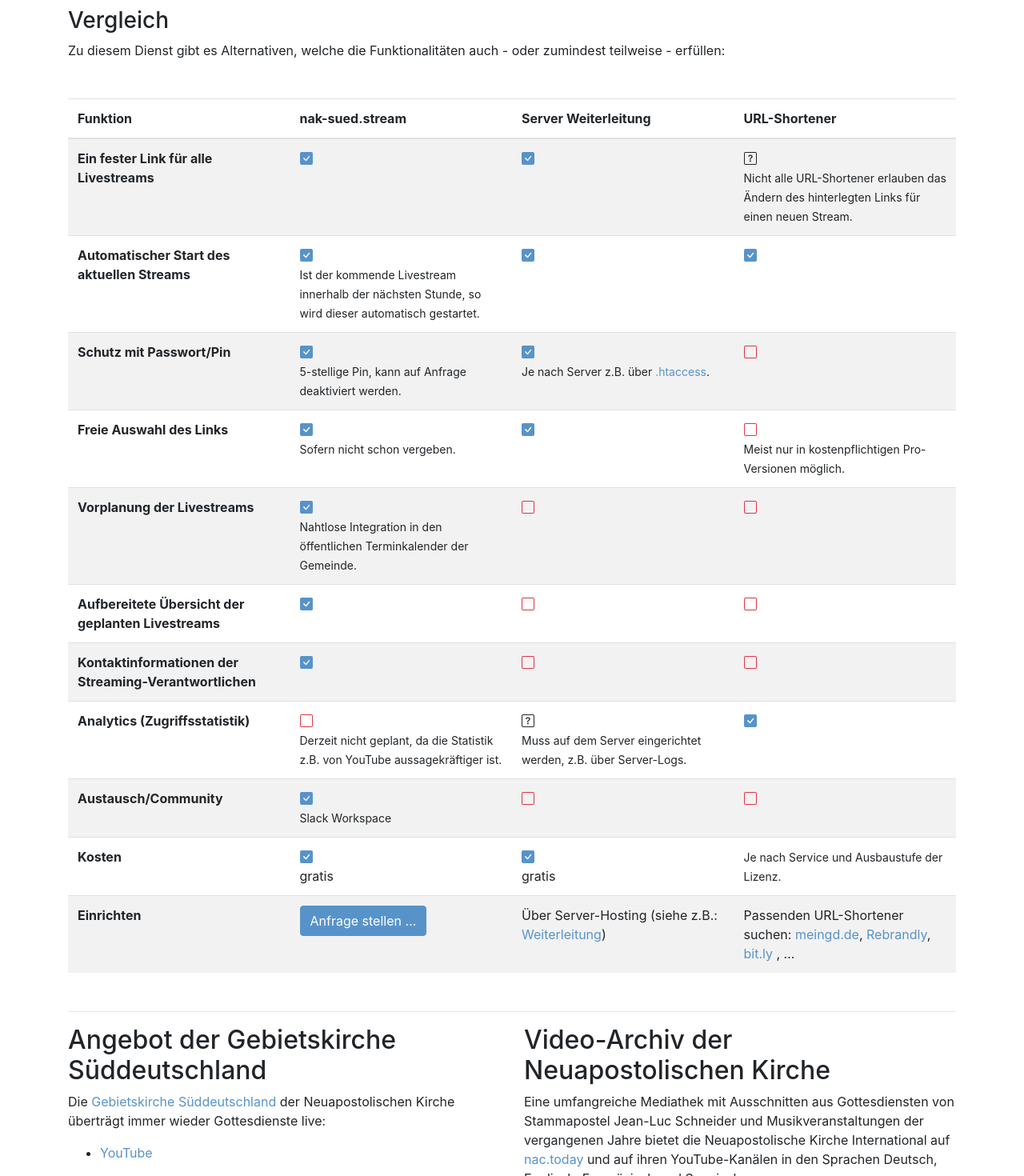
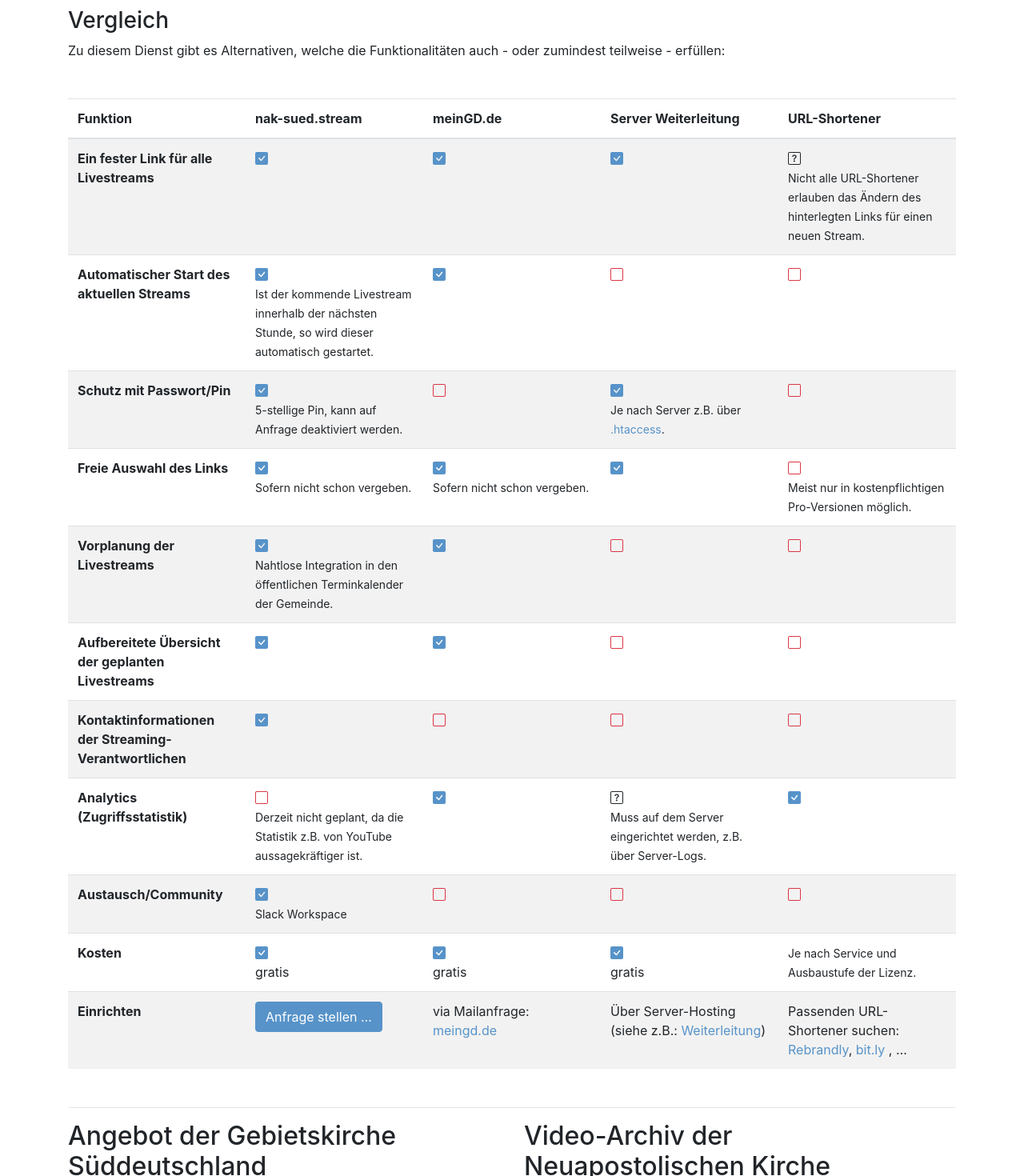
Before and after one commit to stritti/nak-sued.stream, a Vue app: page / in a window 1280 px wide. Shown: the part 1220-2690 px from the top of the page at 80% size. Built offline with nearby package versions, Linux system fonts and the light colour scheme; no server answers; what vue-simple-markdown, vue-youtube-embed would draw is missing.

Commit message:
added col for meinGD

```diff
--- a/src/components/FeatureList.vue
+++ b/src/components/FeatureList.vue
@@ -3,16 +3,19 @@
     <table class="table table-striped">
       <thead>
         <tr>
-          <th width="25%">
+          <th width="20%">
             Funktion
           </th>
-          <th width="25%">
+          <th width="20%">
             nak-sued.stream
           </th>
-          <th width="25%">
+          <th width="20%">
+            meinGD.de
+          </th>
+          <th width="20%">
             Server Weiterleitung
           </th>
-          <th width="25%">
+          <th width="20%">
             URL-Shortener
           </th>
         </tr>
@@ -26,12 +29,21 @@
             <b-icon
               icon="check-square-fill"
               variant="primary"
+              aria-label="Ja"
             />
           </td>
           <td>
             <b-icon
               icon="check-square-fill"
               variant="primary"
+              aria-label="Ja"
+            />
+          </td>
+          <td>
+            <b-icon
+              icon="check-square-fill"
+              variant="primary"
+              aria-label="Ja"
             />
           </td>
           <td>
@@ -50,6 +62,7 @@
             <b-icon
               icon="check-square-fill"
               variant="primary"
+              aria-label="Ja"
             /><br>
             <small>
               Ist der kommende Livestream innerhalb der nächsten Stunde, so wird
@@ -60,12 +73,21 @@
             <b-icon
               icon="check-square-fill"
               variant="primary"
+              aria-label="Ja"
             />
           </td>
           <td>
             <b-icon
-              icon="check-square-fill"
-              variant="primary"
+              icon="square"
+              variant="danger"
+              aria-label="Nein"
+            />
+          </td>
+          <td>
+            <b-icon
+              icon="square"
+              variant="danger"
+              aria-label="Nein"
             />
           </td>
         </tr>
@@ -77,10 +99,18 @@
             <b-icon
               icon="check-square-fill"
               variant="primary"
+              aria-label="Ja"
             /><br>
             <small>
               5-stellige Pin, kann auf Anfrage deaktiviert werden.
             </small>
+          </td>
+          <td>
+            <b-icon
+              icon="square"
+              variant="danger"
+              aria-label="Nein"
+            />
           </td>
           <td>
             <b-icon
@@ -109,6 +139,7 @@
             <b-icon
               icon="check-square-fill"
               variant="primary"
+              aria-label="Ja"
             /><br>
             <small>Sofern nicht schon vergeben.</small>
           </td>
@@ -116,12 +147,22 @@
             <b-icon
               icon="check-square-fill"
               variant="primary"
+              aria-label="Ja"
+            /><br>
+            <small>Sofern nicht schon vergeben.</small>
+          </td>
+          <td>
+            <b-icon
+              icon="check-square-fill"
+              variant="primary"
+              aria-label="Ja"
             />
           </td>
           <td>
             <b-icon
               icon="square"
               variant="danger"
+              aria-label="Nein"
             /><br>
             <small>Meist nur in kostenpflichtigen Pro-Versionen möglich.</small>
           </td>
@@ -134,9 +175,17 @@
             <b-icon
               icon="check-square-fill"
               variant="primary"
+              aria-label="Ja"
             /><br>
             <small>Nahtlose Integration in den öffentlichen Terminkalender der
               Gemeinde.</small>
+          </td>
+          <td>
+            <b-icon
+              icon="check-square-fill"
+              variant="primary"
+              aria-label="Ja"
+            />
           </td>
           <td>
             <b-icon
@@ -159,18 +208,28 @@
             <b-icon
               icon="check-square-fill"
               variant="primary"
+              aria-label="Ja"
+            />
+          </td>
+          <td>
+            <b-icon
+              icon="check-square-fill"
+              variant="primary"
+              aria-label="Ja"
             />
           </td>
           <td>
             <b-icon
               icon="square"
               variant="danger"
+              aria-label="Nein"
             />
           </td>
           <td>
             <b-icon
               icon="square"
               variant="danger"
+              aria-label="Nein"
             />
           </td>
         </tr>
@@ -182,18 +241,28 @@
             <b-icon
               icon="check-square-fill"
               variant="primary"
+              aria-label="Ja"
             />
           </td>
           <td>
             <b-icon
               icon="square"
               variant="danger"
+              aria-label="Nein"
             />
           </td>
           <td>
             <b-icon
               icon="square"
               variant="danger"
+              aria-label="Nein"
+            />
+          </td>
+          <td>
+            <b-icon
+              icon="square"
+              variant="danger"
+              aria-label="Nein"
             />
           </td>
         </tr>
@@ -210,6 +279,13 @@
               aussagekräftiger ist.</small>
           </td>
           <td>
+            <b-icon
+              icon="check-square-fill"
+              variant="primary"
+              aria-label="Ja"
+            />
+          </td>
+          <td>
             <b-icon icon="question-square" /><br>
             <small>Muss auf dem Server eingerichtet werden, z.B. über
               Server-Logs.</small>
@@ -218,6 +294,7 @@
             <b-icon
               icon="check-square-fill"
               variant="primary"
+              aria-label="Ja"
             />
           </td>
         </tr>
@@ -229,6 +306,7 @@
             <b-icon
               icon="check-square-fill"
               variant="primary"
+              aria-label="Ja"
             /><br>
             <small>Slack Workspace</small>
           </td>
@@ -236,12 +314,21 @@
             <b-icon
               icon="square"
               variant="danger"
+              aria-label="Nein"
             />
           </td>
           <td>
             <b-icon
               icon="square"
               variant="danger"
+              aria-label="Nein"
+            />
+          </td>
+          <td>
+            <b-icon
+              icon="square"
+              variant="danger"
+              aria-label="Nein"
             />
           </td>
         </tr>
@@ -249,6 +336,13 @@
           <th scope="row">
             Kosten
           </th>
+          <td>
+            <b-icon
+              icon="check-square-fill"
+              variant="primary"
+            /><br>
+            gratis
+          </td>
           <td>
             <b-icon
               icon="check-square-fill"
@@ -278,6 +372,13 @@
             </b-button>
           </td>
           <td>
+            via Mailanfrage:
+            <a
+              href="https://meingd.de/"
+              target="_blank"
+            >meingd.de</a>
+          </td>
+          <td>
             Über Server-Hosting (siehe z.B.:
             <a
               href="https://netgrade.de/301-weiterleitung-generator/"
@@ -285,10 +386,6 @@
           </td>
           <td>
             Passenden URL-Shortener suchen:
-            <a
-              href="https://meingd.de/"
-              target="_blank"
-            >meingd.de</a>,
             <a
               href="https://www.rebrandly.com/"
               target="_blank"
```
